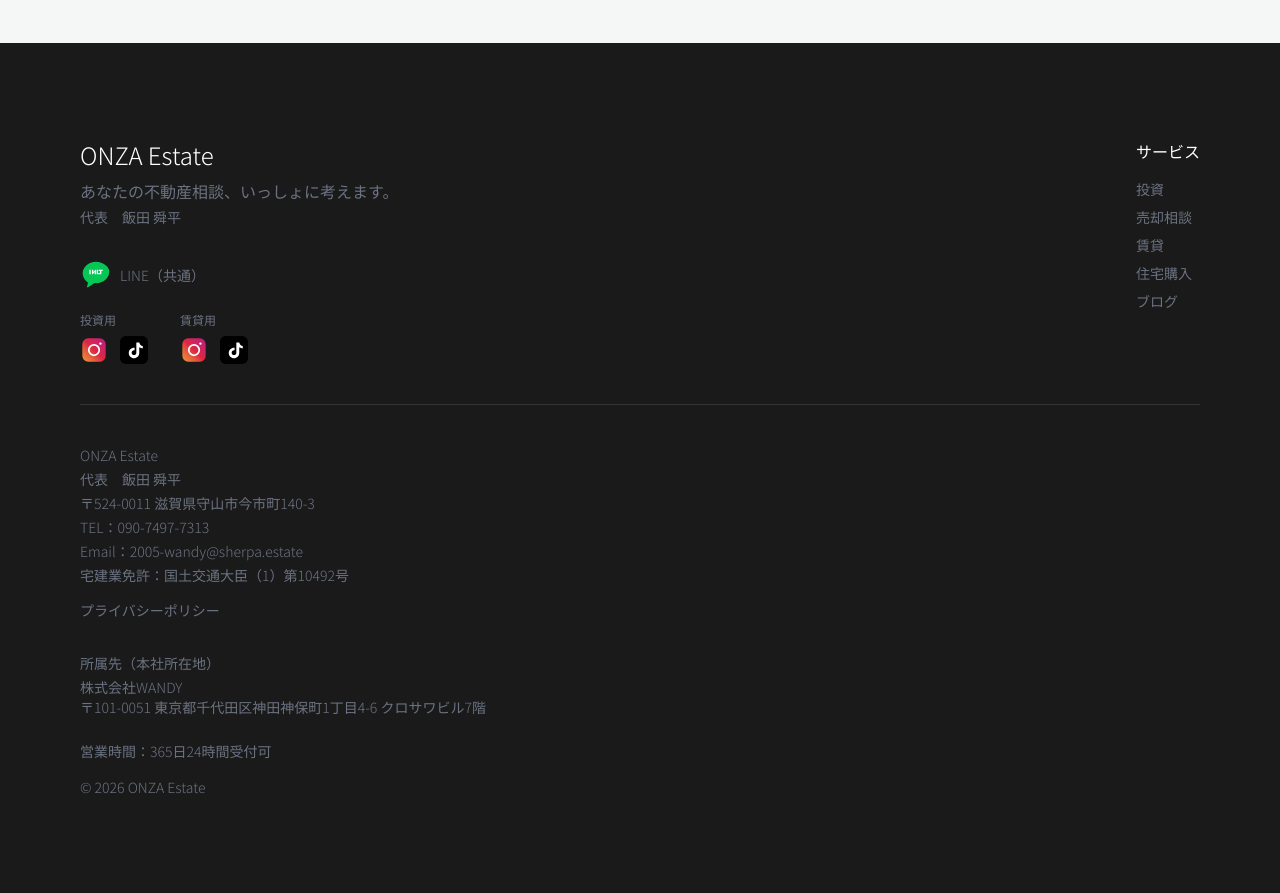
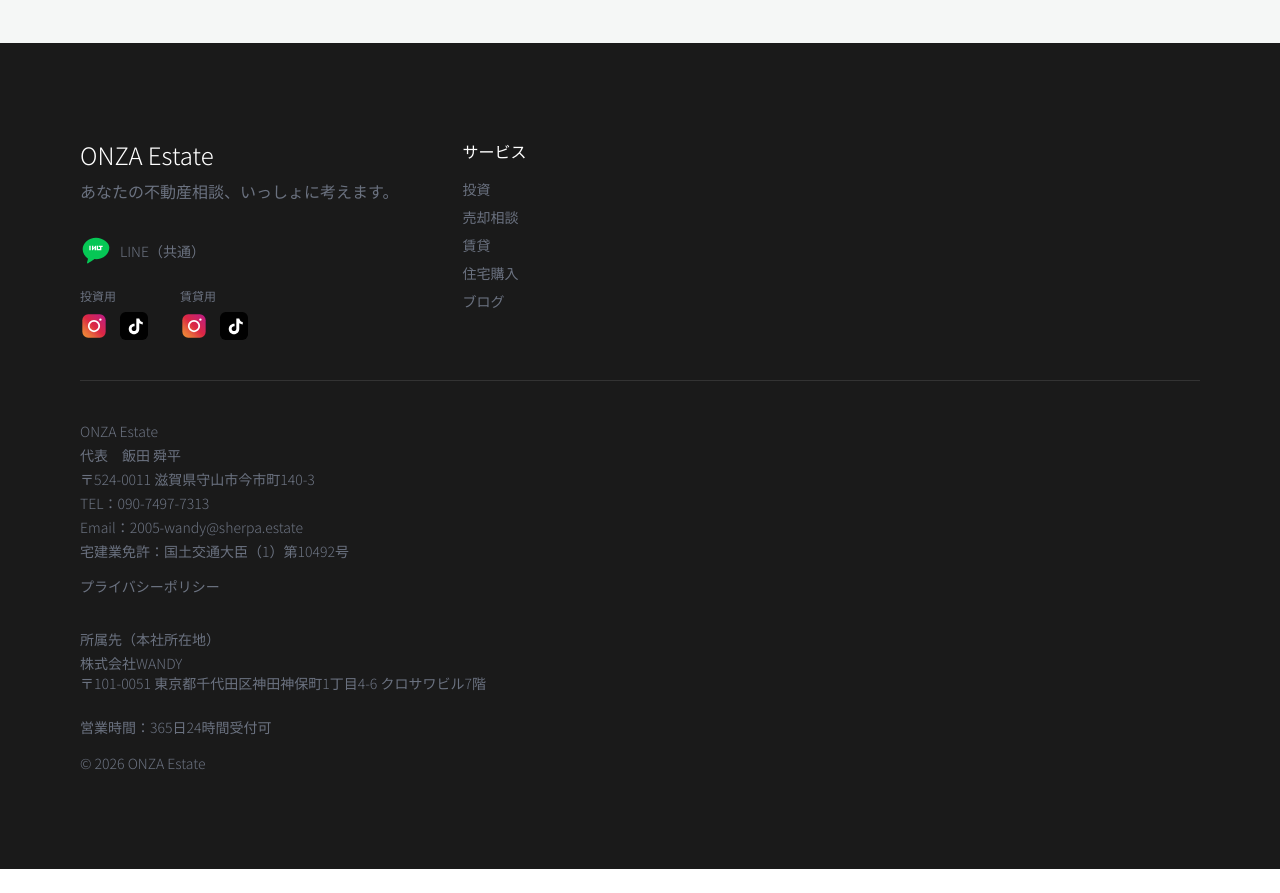
Before and after one commit to idsp0731-gif/onza-estate, a Next.js app: page /privacy in a window 1280 px wide. Shown: the part 1660-2553 px from the top of the page. After the commit the page ends 2529 px from the top, so only its background shows below. Built offline with nearby package versions, Linux system fonts and the light colour scheme.

Commit message:
fix: フッター1段目のレイアウト調整・代表名削除

```diff
--- a/src/components/Footer.tsx
+++ b/src/components/Footer.tsx
@@ -4,13 +4,12 @@
       <div className="max-w-6xl mx-auto px-4">
 
         {/* 1段目：ロゴ・SNS ／ サービスリンク */}
-        <div className="flex flex-col md:flex-row md:justify-between gap-10 mb-10">
+        <div className="flex flex-col md:flex-row md:justify-start gap-16 mb-10">
           <div>
             <h3 className="text-2xl font-light mb-2">ONZA Estate</h3>
-            <p className="font-light text-[#6B7280] mb-1">
+            <p className="font-light text-[#6B7280] mb-8">
               あなたの不動産相談、いっしょに考えます。
             </p>
-            <p className="font-light text-sm text-[#6B7280] mb-8">代表　飯田 舜平</p>
 
             {/* LINE（共通） */}
             <div className="mb-4">
```
